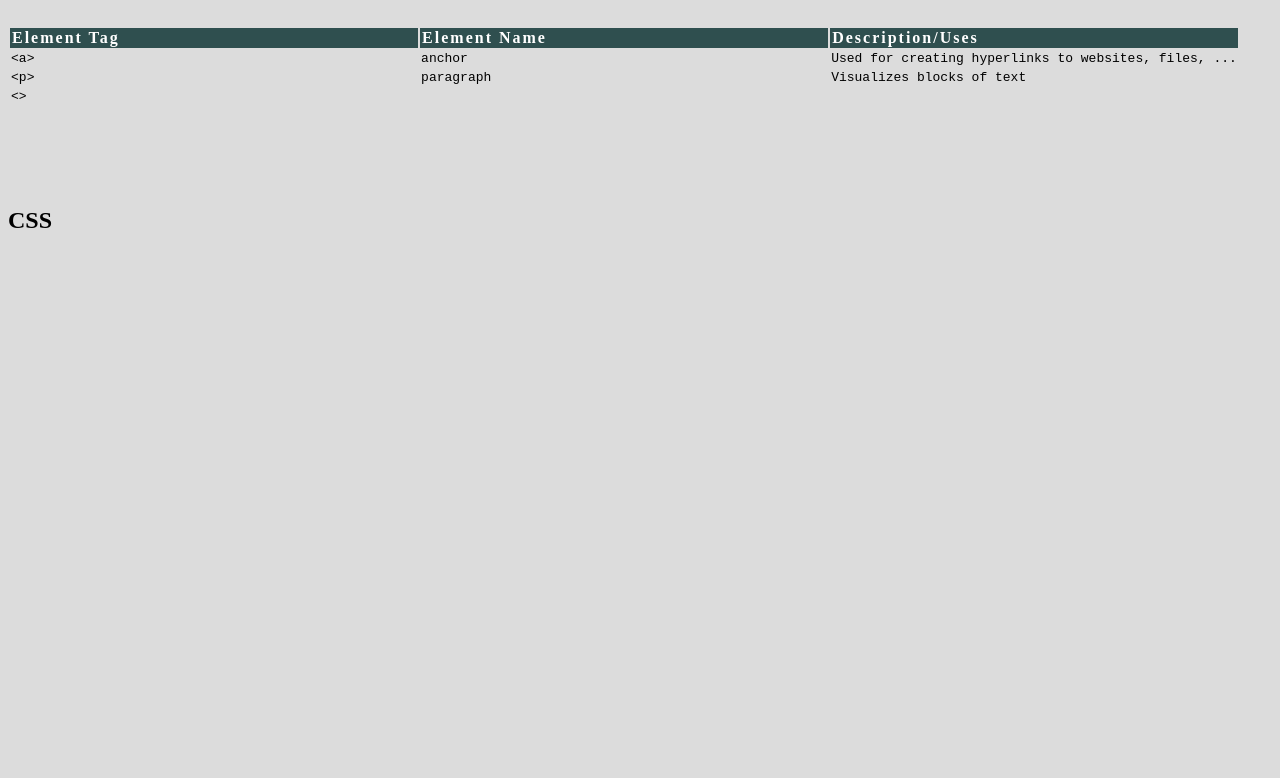
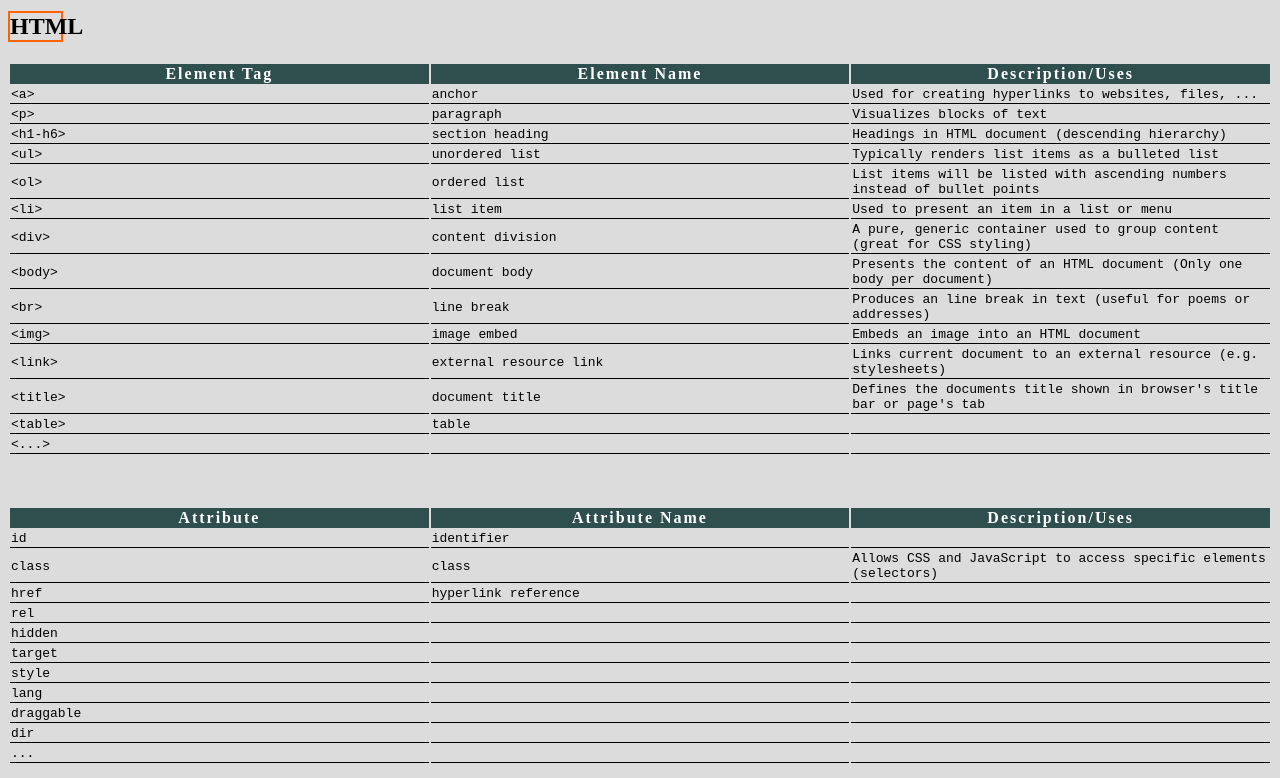
Before and after one commit to Nubiluma/html-css-reference-table, a plain HTML site: page index.html in a window 1280 px wide. Shown: the part 101-879 px from the top of the page. Before the commit the page ends 800 px from the top, so only its background shows below. Drawn offline with Linux system fonts and the light colour scheme.

Commit message:
add content and style

```diff
--- a/index.html
+++ b/index.html
@@ -1,16 +1,16 @@
 <!DOCTYPE html>
 <html lang="en">
   <head>
-    <meta charset="UTF-8">
-    <meta http-equiv="X-UA-Compatible" content="IE=edge">
-    <meta name="viewport" content="width=device-width, initial-scale=1.0">
+    <meta charset="UTF-8" />
+    <meta http-equiv="X-UA-Compatible" content="IE=edge" />
+    <meta name="viewport" content="width=device-width, initial-scale=1.0" />
     <title>Document</title>
-    <link href="style.css" rel="stylesheet"/>
+    <link href="style.css" rel="stylesheet" />
   </head>
   <body>
     <h1>HTML & CSS References</h1>
-    <h2>HTML</h2>
-        <table>
+    <h2 id="html">HTML</h2>
+    <table class="tables" id="element-table">
       <thead>
         <tr>
           <th scope="col">Element Tag</th>
@@ -18,12 +18,11 @@
           <th scope="col">Description/Uses</th>
         </tr>
       </thead>
-            <tbody>
+      <tbody id="element-table-body">
         <tr>
           <td>a</td>
           <td>anchor</td>
           <td>Used for creating hyperlinks to websites, files, ...</td>
-
         </tr>
         <tr>
           <td>p</td>
@@ -31,14 +30,152 @@
           <td>Visualizes blocks of text</td>
         </tr>
         <tr>
+          <td>h1-h6</td>
+          <td>section heading</td>
+          <td>Headings in HTML document (descending hierarchy)</td>
+        </tr>
+        <tr>
+          <td>ul</td>
+          <td>unordered list</td>
+          <td>Typically renders list items as a bulleted list</td>
+        </tr>
+        <tr>
+          <td>ol</td>
+          <td>ordered list</td>
+          <td>
+            List items will be listed with ascending numbers instead of bullet
+            points
+          </td>
+        </tr>
+        <tr>
+          <td>li</td>
+          <td>list item</td>
+          <td>Used to present an item in a list or menu</td>
+        </tr>
+        <tr>
+          <td>div</td>
+          <td>content division</td>
+          <td>
+            A pure, generic container used to group content (great for CSS
+            styling)
+          </td>
+        </tr>
+        <tr>
+          <td>body</td>
+          <td>document body</td>
+          <td>
+            Presents the content of an HTML document (Only one body per
+            document)
+          </td>
+        </tr>
+        <tr>
+          <td>br</td>
+          <td>line break</td>
+          <td>
+            Produces an line break in text (useful for poems or addresses)
+          </td>
+        </tr>
+        <tr>
+          <td>img</td>
+          <td>image embed</td>
+          <td>Embeds an image into an HTML document</td>
+        </tr>
+        <tr>
+          <td>link</td>
+          <td>external resource link</td>
+          <td>
+            Links current document to an external resource (e.g. stylesheets)
+          </td>
+        </tr>
+        <tr>
+          <td>title</td>
+          <td>document title</td>
+          <td>
+            Defines the documents title shown in browser's title bar or page's
+            tab
+          </td>
+        </tr>
+        <tr>
+          <td>table</td>
+          <td>table</td>
           <td></td>
+        </tr>
+        <tr>
+          <td>...</td>
           <td></td>
           <td></td>
         </tr>
       </tbody>
     </table>
 
+    <table>
+      <thead>
+        <tr>
+          <th scope="col">Attribute</th>
+          <th scope="col">Attribute Name</th>
+          <th scope="col">Description/Uses</th>
+        </tr>
+      </thead>
+      <tbody>
+        <tr>
+          <td>id</td>
+          <td>identifier</td>
+          <td></td>
+        </tr>
+        <tr>
+          <td>class</td>
+          <td>class</td>
+          <td>
+            Allows CSS and JavaScript to access specific elements (selectors)
+          </td>
+        </tr>
+        <tr>
+          <td>href</td>
+          <td>hyperlink reference</td>
+          <td></td>
+        </tr>
+        <tr>
+          <td>rel</td>
+          <td></td>
+          <td></td>
+        </tr>
+        <tr>
+          <td>hidden</td>
+          <td></td>
+          <td></td>
+        </tr>
+        <tr>
+          <td>target</td>
+          <td></td>
+          <td></td>
+        </tr>
+        <tr>
+          <td>style</td>
+          <td></td>
+          <td></td>
+        </tr>
+        <tr>
+          <td>lang</td>
+          <td></td>
+          <td></td>
+        </tr>
+        <tr>
+          <td>draggable</td>
+          <td></td>
+          <td></td>
+        </tr>
+        <tr>
+          <td>dir</td>
+          <td></td>
+          <td></td>
+        </tr>
+        <tr>
+          <td>...</td>
+          <td></td>
+          <td></td>
+        </tr>
+      </tbody>
+    </table>
     <h2 id="css">CSS</h2>
-
   </body>
 </html>
--- a/style.css
+++ b/style.css
@@ -3,21 +3,32 @@ body {
 }
 
 h1 {
-  color: darkslategrey;
+  text-decoration: underline;
+  padding-bottom: 20px;
+  font-size: 230%;
 }
 
-table {
+#html {
+  width: 4%;
+  border: 2px solid rgb(255, 98, 0);
+}
+
+.table {
   overflow-y: scroll;
   position: static;
   text-align: left;
 }
 
-tbody td:first-child::before {
-    content: "<";
+#element-table {
+  padding-bottom: 50px;
 }
 
-tbody td:first-child::after {
-    content: ">";
+#element-table-body td:first-child::before {
+  content: "<";
+}
+
+#element-table-body td:first-child::after {
+  content: ">";
 }
 
 thead th {
@@ -32,9 +43,15 @@ thead th {
 }
 
 tbody {
-    font-family: monospace;
+  font-family: monospace;
+}
+
+tbody td {
+  border-bottom: 1px solid black;
 }
 
 #css {
-    margin-top: 100px;
+  margin-top: 100px;
+  width: 2.5%;
+  border: 2px solid rgb(173, 72, 219);
 }
```
Lines whose indentation alone changed are shown as unchanged.
